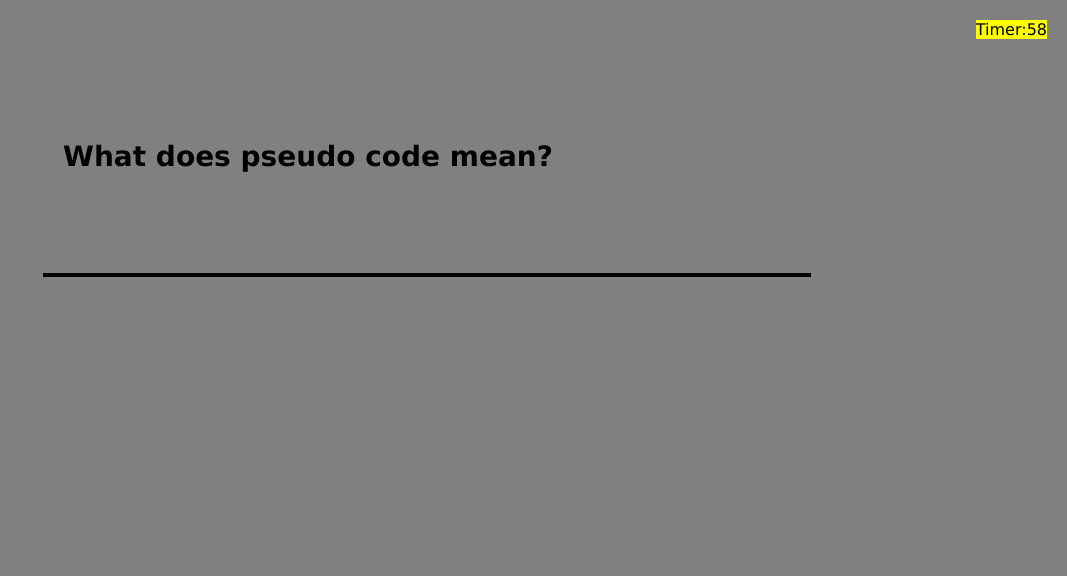
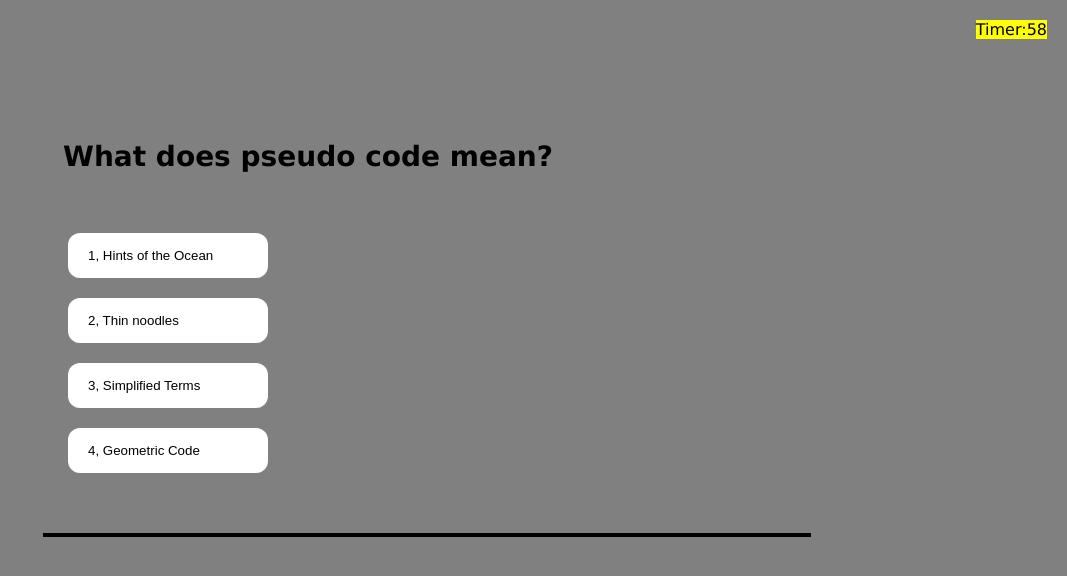
Before and after one commit to cleanjenn/timed-quiz, a plain HTML site: page index.html in a window 1280 px wide. Both pictures are taken after a click on the button "Start Quiz". Shown: the whole page, without its empty margins (213-1280 px from the left). Drawn offline with Linux system fonts and the light colour scheme.

Commit message:
fixed questions display

```diff
--- a/assets/css/style.css
+++ b/assets/css/style.css
@@ -43,6 +43,11 @@ h1 {
     font-size: 20px;
 }
 
+.choices-list {
+    display: flex;
+    width: 200px;
+}
+
 .results {
     margin-top: 40px;
     border-top: solid 4px var(--primary);
--- a/assets/js/script.js
+++ b/assets/js/script.js
@@ -10,52 +10,52 @@ let randQuestions = [
     {
         q: 'What does pseudo code mean?',
         choices: ['Hints of the Ocean', 'Thin noodles', 'Simplified Terms', 'Geometric Code'],
-        a: 'c'
+        a: '3'
     },
     {
         q: 'When a user views a page containing a JavaScript program, which machine actually executes the script?',
         choices: ['The Users machine running a Web browser', 'The Web server', 'A central machine deep within Neptunes corporate offices', 'None of the above'],
-        a: 'a'
+        a: '1'
     },
     {
         q: 'What are variables used for in JavaScript Programs?',
         choices: ['Storing numbers, dates, or other values', 'Varying randomly', 'Causing high-school algebra flashbacks', 'None of the above'],
-        a: 'a'
+        a: '1'
     },
     {
         q: 'What should appear at the very end of your JavaScript ex. The <script LANGUAGE="JavaScript">tag',
         choices: ['The </script>', 'The <script>', 'The END statement', 'None of the above'],
-        a: 'a'
+        a: '1'
     },
     {
         q: 'What is the correct JavaScript syntax to write "Hello World"?',
         choices: ['System.out.println("Hello World")', 'println ("Hello World")', 'document.write("Hello World")', 'response.write("Hello World")'],
-        a: 'c'
+        a: '3'
     },
     {
         q: 'JavaScript entities start with _______ and end with _________.',
         choices: ['Semicolon, colon', 'Semicolon, Ampersand', 'Ampersand, colon', 'Ampersand, semicolon'],
-        a: 'd'
+        a: '4'
     },
     {
         q: 'Using _______ statement is how you test for a specific condition.',
         choices: ['Select', 'If', 'Switch', 'For'],
-        a: 'b'
+        a: '2'
     },
     {
         q: 'How to create a Date object in JavaScript?',
         choices: ['dateObjectName = new Date([parameters])', 'dateObjectName.new Date([parameters])', 'dateObjectName := new Date([parameters])', 'dateObjectName Date([parameters])'],
-        a: 'a'
+        a: '1'
     },
     {
         q: 'The _______ method of an Array object adds and/or removes elements from an array.',
         choices: ['Reverse', 'Shift', 'Slice', 'Splice'],
-        a: 'd'
+        a: '4'
     },
     {
         q: 'The syntax of close method for document object is ______________.',
         choices: ['Close(doC.', 'Close(object)', 'Close(val)', 'Close()'],
-        a: 'd'
+        a: '4'
     }
 ];
 //variables for timer
@@ -100,27 +100,27 @@ let runQuiz = function() {
         answer = randQuestions[indexNum].a;
         questionEl.textContent = question;
         messageEl.textContent = '';   //clear the div content
-        for (let i = 0; i < options.length; i++) {
+        for (i = 0; i < choices.length; i++) {
             let btnEl = document.createElement('button');
-            btnEl.className = "btn choice-list";
+            btnEl.className = "btn choices-list";
             btnEl.setAttribute("btn-id", [i+1]);
-            btnEl.textContent = `${[i+1]}, ${options[i]}`;
+            btnEl.textContent = `${[i+1]}, ${choices[i]}`;
             messageEl.appendChild(btnEl);
         }
         indexNum++;
     }
 };
 
-let choiceHandler = function(event) {
+let choicesHandler = function(event) {
     let targetEl = event.target;
-    if (targetEl.matches('.choice-list')) {
-        let choiceID = targetEl.getAttribute('btn-id');
-        choiceCompare(choiceID);
+    if (targetEl.matches('.choices-list')) {
+        let choicesID = targetEl.getAttribute('btn-id');
+        choicesCompare(choicesID);
     }
 };
 //function to compare the users choice against the answer
-let choiceCompare = function(choiceID) {
-    if (choiceID === answer) {
+let choicesCompare = function(choicesID) {
+    if (choicesID === answer) {
         timer += 5;
         correct++;
         resultEl.innerText = 'Correct!';
@@ -135,3 +135,4 @@ let choiceCompare = function(choiceID) {
 //functions for high score and local storage
 //finish off with event listeners
 startBtn.addEventListener('click', startQuiz);
+messageEl.addEventListener('click', choicesHandler);
```
Also changed, not shown: assets/js/dist/script.dev.js (+20 -19 lines).
